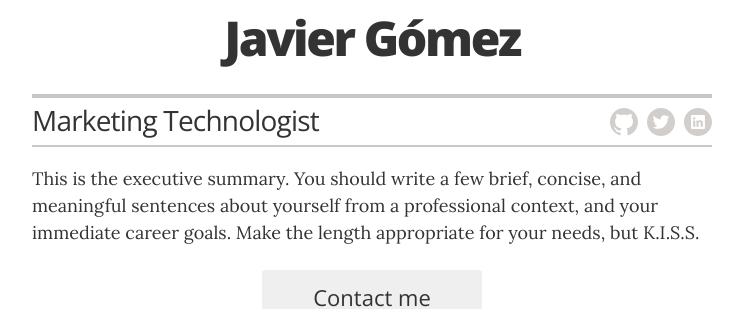
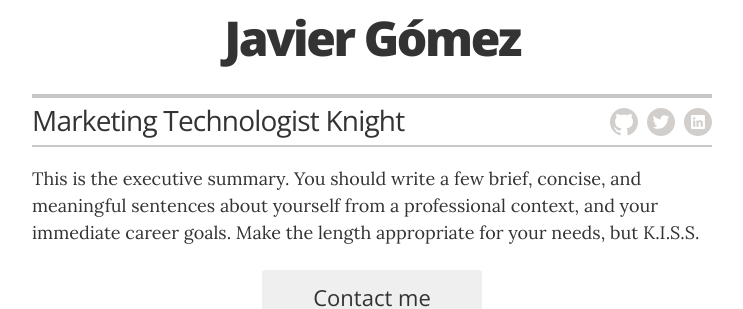
Before and after one commit to jglovier/resume-template, a Jekyll site: the page built from index.html, in a window 1280 px wide and 900 px high. Shown: the part 121-430 px from the top of the window, without its empty margins (268-1011 px from the left). Built offline with Jekyll 4.4.1, drawn with Linux system fonts in a browser that asks for light colours.

Commit message:
Update _config.yml

```diff
--- a/_config.yml
+++ b/_config.yml
@@ -11,7 +11,7 @@ sass:
 # Resume settings
 resume_avatar:                  "true"
 resume_name:                    "Javier Gómez"
-resume_title:                   "Marketing Technologist"
+resume_title:                   "Marketing Technologist Knight"
 resume_contact_email:
   "javierorange@gmail.com"
 
```
